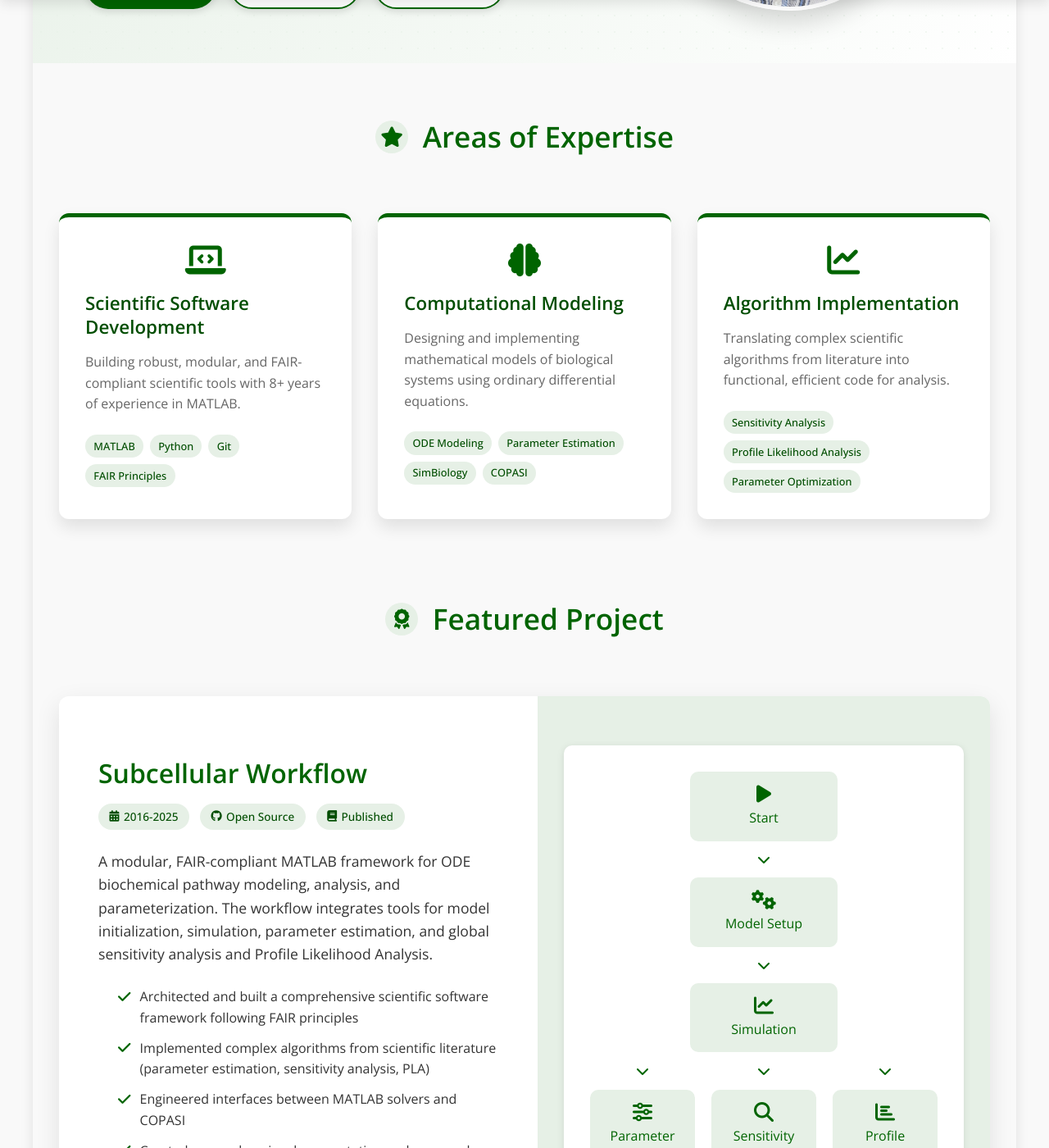
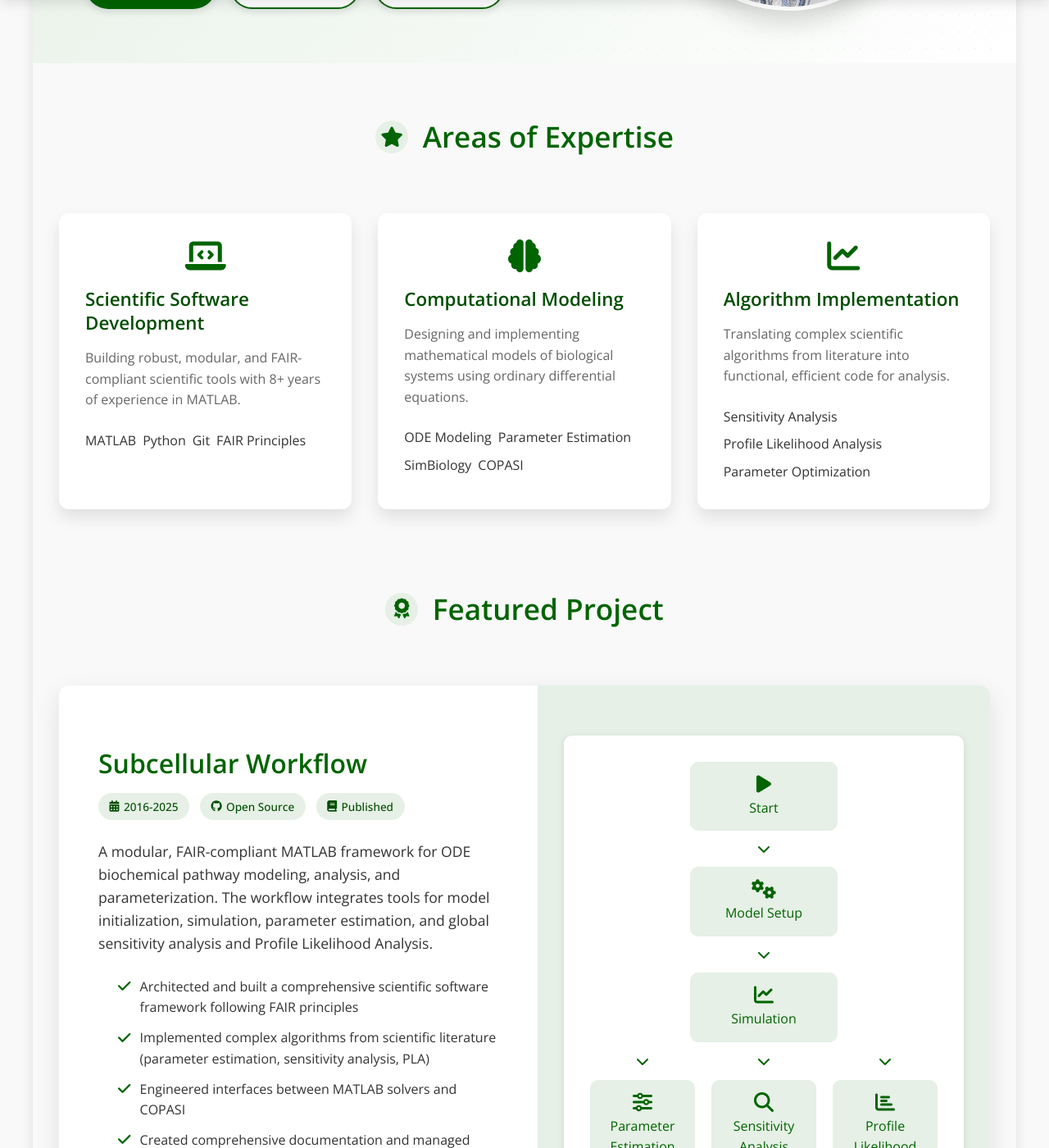
Before and after one commit to jpgsantos/jpgsantos.github.io, a Jekyll site: the page built from index.md, in a window 1280 px wide and 1400 px high, scrolled down 441 px. Shown: the whole window at 82% size. Built offline with Jekyll 4.4.1, drawn with Linux system fonts in a browser that asks for light colours.

Commit message:
improved card and pills for index.md

```diff
--- a/assets/style.css
+++ b/assets/style.css
@@ -438,7 +438,7 @@ section:last-child {
   margin-top: 2em;
 }
 
-.expertise-card {
+.card {
   background-color: var(--white);
   border-radius: var(--border-radius-lg);
   padding: 2em;
@@ -446,12 +446,6 @@ section:last-child {
   transition: transform var(--transition), box-shadow var(--transition);
   position: relative;
   overflow: hidden;
-  border-top: 5px solid var(--primary-color);
-}
-
-.expertise-card:hover {
-  transform: translateY(-5px);
-  box-shadow: 0 15px 30px var(--shadow-strong);
 }
 
 .card-icon {
@@ -463,18 +457,18 @@ section:last-child {
   width: 100%;
 }
 
-.expertise-card h3 {
+.card h3 {
   font-size: 1.4em;
   margin-bottom: 0.7em;
   color: var(--primary-dark);
 }
 
-.expertise-card p {
+.card p {
   margin-bottom: 1.5em;
   color: var(--text-light);
 }
 
-.expertise-skills {
+.pills {
   display: flex;
   flex-wrap: wrap;
   gap: 0.5em;
--- a/index.md
+++ b/index.md
@@ -38,13 +38,13 @@ title: Home
   <h2 class="section-heading"><span class="heading-icon"><i class="fas fa-star"></i></span> Areas of Expertise</h2>
 
   <div class="expertise-grid">
-    <div class="expertise-card">
+    <div class="card">
       <div class="card-icon">
         <i class="fas fa-laptop-code"></i>
       </div>
       <h3>Scientific Software Development</h3>
       <p>Building robust, modular, and FAIR-compliant scientific tools with 8+ years of experience in MATLAB.</p>
-      <div class="expertise-skills">
+      <div class="pills">
         <span>MATLAB</span>
         <span>Python</span>
         <span>Git</span>
@@ -52,13 +52,13 @@ title: Home
       </div>
     </div>
 
-    <div class="expertise-card">
+    <div class="card">
       <div class="card-icon">
         <i class="fas fa-brain"></i>
       </div>
       <h3>Computational Modeling</h3>
       <p>Designing and implementing mathematical models of biological systems using ordinary differential equations.</p>
-      <div class="expertise-skills">
+      <div class="pills">
         <span>ODE Modeling</span>
         <span>Parameter Estimation</span>
         <span>SimBiology</span>
@@ -66,13 +66,13 @@ title: Home
       </div>
     </div>
 
-    <div class="expertise-card">
+    <div class="card">
       <div class="card-icon">
         <i class="fas fa-chart-line"></i>
       </div>
       <h3>Algorithm Implementation</h3>
       <p>Translating complex scientific algorithms from literature into functional, efficient code for analysis.</p>
-      <div class="expertise-skills">
+      <div class="pills">
         <span>Sensitivity Analysis</span>
         <span>Profile Likelihood Analysis</span>
         <span>Parameter Optimization</span>
```
